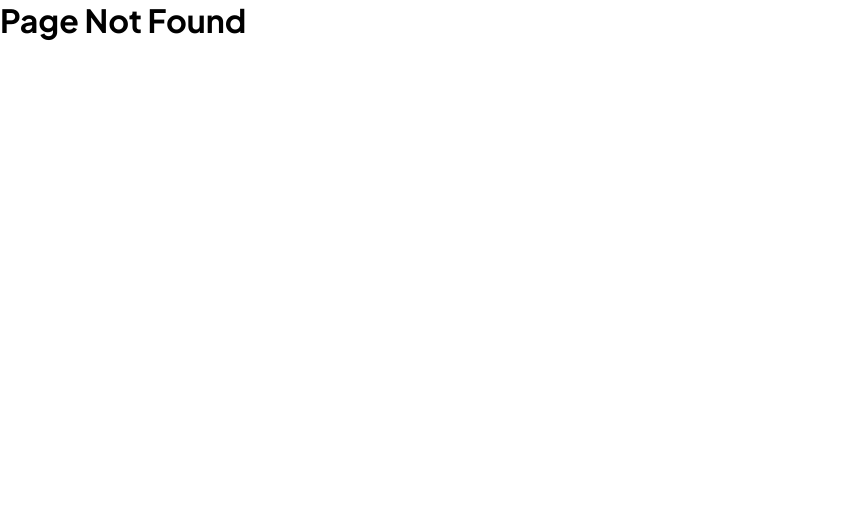
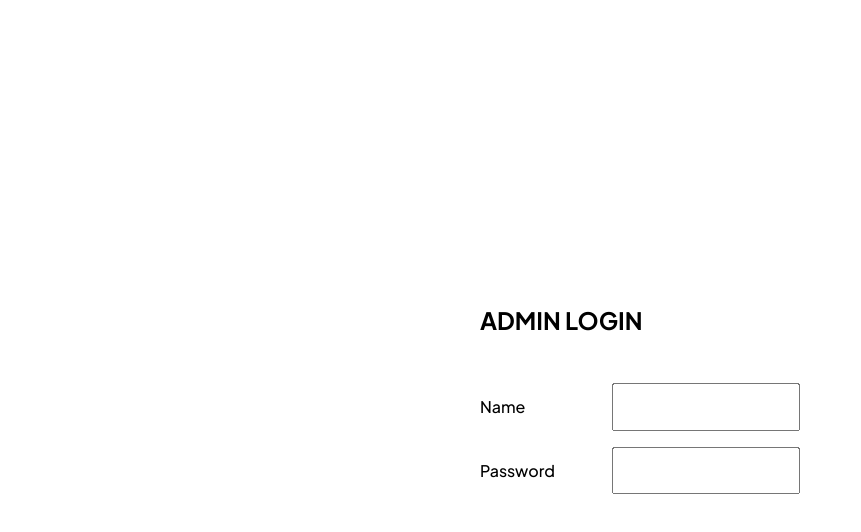
Before and after one commit to S7R4NGER1337/TheCulinaryHaven, a React (Create React App) app in the folder client/: page /admin/login in a window 1280 px wide. Before the commit this address had no page. Shown: the top 532 px of the page, without its empty margins (0-861 px from the left). Built offline with nearby package versions, Linux system fonts and the light colour scheme.

Commit message:
creating admin login route

```diff
--- a/client/src/App.js
+++ b/client/src/App.js
@@ -8,6 +8,7 @@
 import Admin from './admin/Admin';
 import AdminForm from './admin/AdminForm';
 import AuthGuard from './authGuard';
+import AdminLogin from './admin/AdminLogin';
 
 function App() {
   const bannerRef = useRef(null)
@@ -22,7 +23,7 @@
         <Route path='/admin/edit/:id' element={<AdminForm />} />
         <Route path='/admin/create' element={<AdminForm />} />
       </Route>
-
+      <Route path='/admin/login' element={<AdminLogin />} />
       <Route path='/' element={<>
         <div className={styles.navContainer}>
           <Nav bannerRef={bannerRef} menuRef={menuRef} aboutUsRef={aboutUsRef} />
```
